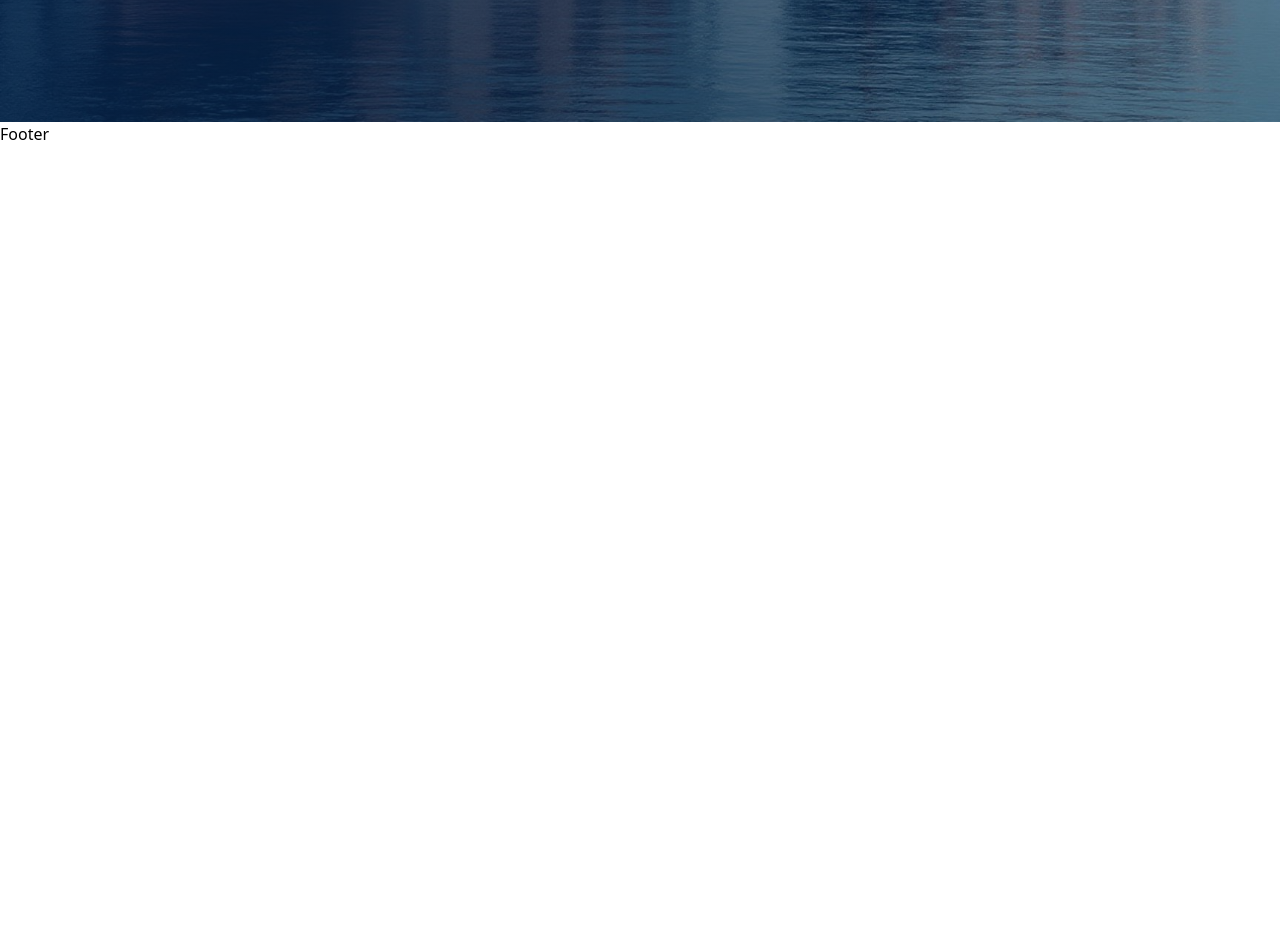
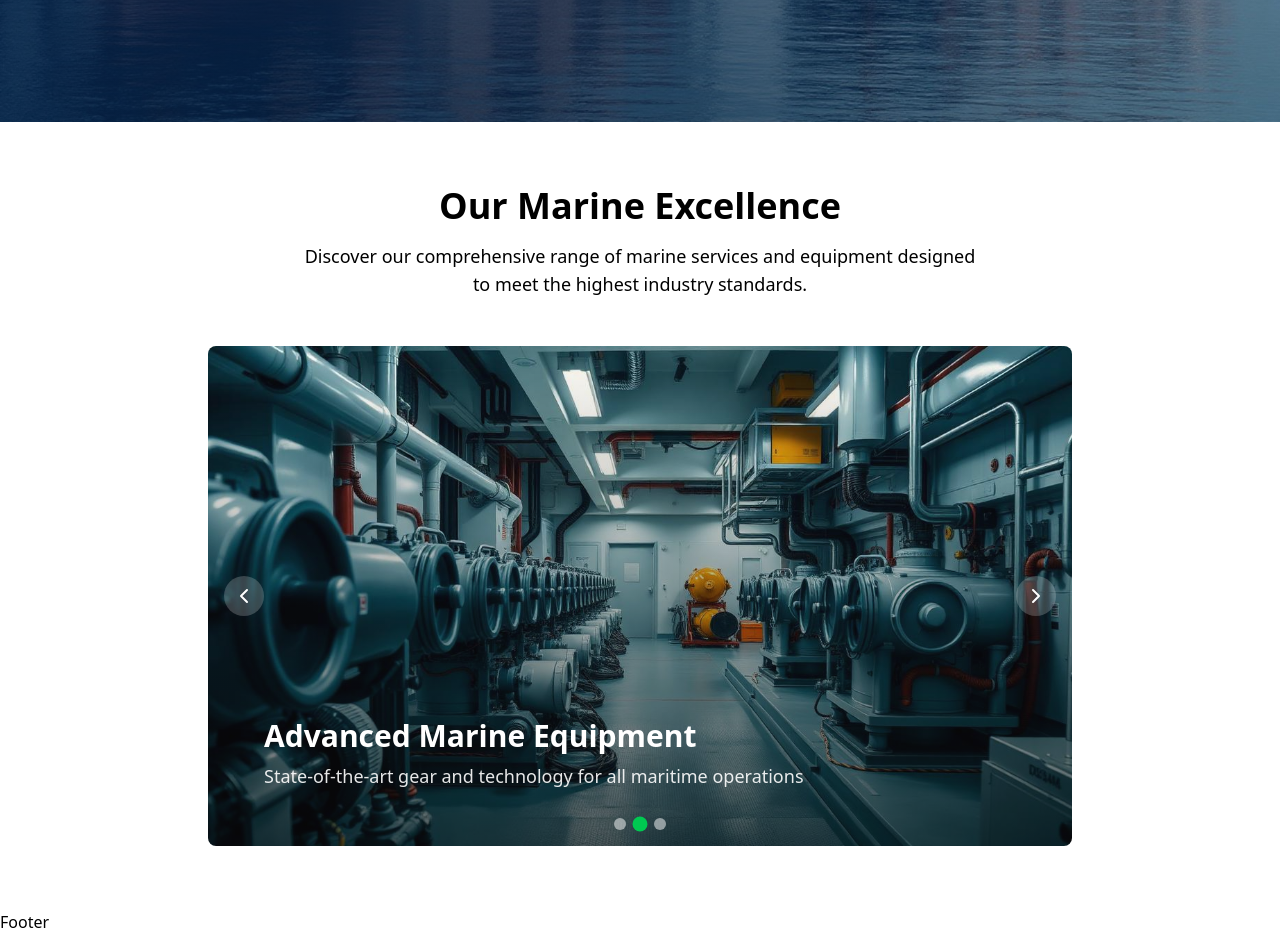
Before and after one commit to faressuliman/triple-s, a React (Vite) app: page / in a window 1280 px wide. Shown: the part 678-1612 px from the top of the page. Before the commit the page ends 824 px from the top, so only its background shows below. Built offline with nearby package versions, Linux system fonts and the light colour scheme.

Commit message:
Slideshow Section is done

```diff
--- a/package.json
+++ b/package.json
@@ -11,6 +11,7 @@
   },
   "dependencies": {
     "@tailwindcss/vite": "^4.1.11",
+    "lucide-react": "^0.536.0",
     "react": "^19.1.0",
     "react-dom": "^19.1.0",
     "react-router-dom": "^7.7.1",
--- a/src/components/Navbar.tsx
+++ b/src/components/Navbar.tsx
@@ -11,7 +11,7 @@ const Navbar = () => {
         {/* Logo */}
         <NavLink to="/" className="flex items-center space-x-3 rtl:space-x-reverse no-highlight">
           <img src={logo} className="h-14 object-contain" alt="Triple S Logo" />
-          <span className="self-center text-2xl font-semibold whitespace-nowrap text-white">
+          <span className="self-center text-2xl font-semibold whitespace-nowrap text-[#d4d4d4]">
             Triple S Marine Services
           </span>
         </NavLink>
@@ -19,7 +19,7 @@ const Navbar = () => {
         {/* Mobile Menu Toggle Button */}
         <button
           type="button"
-          onClick={() => setIsOpen(!isOpen)}
+          onClick={() => setIsOpen(prev => !prev)}
           className="inline-flex items-center p-2 w-8 h-8 justify-center text-sm text-[#38a8d4] rounded-lg md:hidden hover:bg-[#09385e] focus:outline-none focus:ring-2 focus:ring-[#09385e] duration-300"
         >
           <span className="sr-only">Open main menu</span>
--- /dev/null
+++ b/src/components/home/HeroSection.tsx
@@ -0,0 +1,45 @@
+import { Link } from "react-router-dom";
+import Button from "../ui/Button";
+import heroImage from "../../assets/hero-marine.jpg";
+
+const HeroSection = () => {
+  return (
+    <div className="relative h-screen flex items-center justify-center overflow-hidden">
+      {/* Background Image with Gradient Overlay */}
+      <div className="absolute inset-0">
+        <img
+          src={heroImage}
+          alt="Marine industry hero"
+          className="w-full h-full object-cover"
+        />
+        <div className="absolute inset-0 bg-gradient-to-r from-[#07254B]/80 to-[#07254B]/40" />
+      </div>
+
+      {/* Content */}
+      <div className="relative z-10 text-white text-center p-4 max-w-2xl">
+        <h1 className="text-5xl font-bold pb-1">Commitment is our motive</h1>
+        <p className="mt-5 text-xl pb-1">
+          Welcome to our company where you can find anything related to the Marine industry.
+        </p>
+        <p className="text-2xl mt-2 font-semibold text-[#38d49c] pb-1">
+          The Best Place To Meet Your Requirements.
+        </p>
+        <div className="mt-6 flex flex-col md:flex-row justify-center items-center gap-4">
+          <Link to="/contact" className="w-full md:w-auto">
+            <Button className="border-[#38d49c] bg-[#38d49c] hover:bg-[#3c9776] hover:border-[#3c9776]">
+              Get Started →
+            </Button>
+          </Link>
+          <Link to="/about" className="w-full md:w-auto">
+            <Button className="border-white hover:bg-white hover:text-black">
+              Learn More
+            </Button>
+          </Link>
+        </div>
+
+      </div>
+    </div>
+  )
+}
+
+export default HeroSection
--- /dev/null
+++ b/src/components/home/ImageSlideShow.tsx
@@ -0,0 +1,92 @@
+import { useEffect, useState } from "react";
+import { slideShow } from "../../data";
+import { ChevronLeft, ChevronRight } from "lucide-react";
+
+const ImageSlideShow = () => {
+  const [currentSlide, setCurrentSlide] = useState(0);
+
+  useEffect(() => {
+    const timer = setInterval(() => {
+      setCurrentSlide((prev) => (prev + 1) % slideShow.length);
+    }, 5000);
+
+    return () => clearInterval(timer);
+  }, []);
+
+  const nextSlide = () => {
+    setCurrentSlide((prev) => (prev + 1) % slideShow.length);
+  };
+
+  const prevSlide = () => {
+    setCurrentSlide((prev) => (prev - 1 + slideShow.length) % slideShow.length);
+  };
+
+  return (
+    <div className="py-16 bg-secondary/30">
+      <div className="container mx-auto px-4 sm:px-6 lg:px-8">
+        <div className="text-center mb-12">
+          <h2 className="text-3xl md:text-4xl font-bold text-foreground mb-4">
+            Our Marine Excellence
+          </h2>
+          <p className="text-lg max-w-2xl mx-auto">
+            Discover our comprehensive range of marine services and equipment
+            designed to meet the highest industry standards.
+          </p>
+        </div>
+      </div>
+
+      <div className="relative max-w-4xl mx-auto px-4 ">
+        <div className="relative h-96 md:h-[500px] rounded-lg overflow-hidden shadow-ocean">
+          {slideShow.map((slide, index) => (
+            <div
+              key={slide.id}
+              className={`absolute inset-0 transition-opacity duration-1000 ${
+                index === currentSlide ? "opacity-100" : "opacity-0"
+              }`}
+            >
+              <img
+                src={slide.image}
+                alt={slide.title}
+                className="w-full h-full object-cover"
+              />
+              <div className="absolute inset-0 bg-gradient-to-t from-black/60 to-transparent" />
+              <div className="absolute bottom-6 left-6 p-6 md:p-8 text-white">
+                <h3 className="text-2xl md:text-3xl font-bold mb-2">
+                  {slide.title}
+                </h3>
+                <p className="text-lg opacity-90">{slide.description}</p>
+              </div>
+            </div>
+          ))}
+        </div>
+
+        {/* Navigation Buttons */}
+        <button
+          className="cursor-pointer absolute left-8 top-1/2 -translate-y-1/2 w-10 h-10 bg-white/20 text-white rounded-full flex items-center justify-center hover:bg-white/30 transition-colors"
+          onClick={prevSlide}
+        >
+          <ChevronLeft size={24} />
+        </button>
+        <button
+          className="cursor-pointer absolute right-8 top-1/2 -translate-y-1/2 w-10 h-10 bg-white/20 text-white rounded-full flex items-center justify-center hover:bg-white/30 transition-colors"
+          onClick={nextSlide}
+        >
+          <ChevronRight size={24} />
+        </button>
+
+        {/* Slide Indicators */}
+        <div className="absolute bottom-4 left-1/2 -translate-x-1/2 flex gap-2">
+          {slideShow.map((_, index) => (
+            <button key={index} className={`cursor-pointer w-3 h-3 rounded-full transition-all ${
+                index === currentSlide ? "bg-green-500 scale-125" : "bg-white/50 hover:bg-white/70"
+              }`}
+              onClick={() => setCurrentSlide(index)}
+            />
+          ))}
+        </div>
+      </div>
+    </div>
+  );
+};
+
+export default ImageSlideShow;
--- /dev/null
+++ b/src/data/index.ts
@@ -0,0 +1,26 @@
+import type { ISlideShow } from "../interfaces";
+import boat1 from "../assets/boat-1.jpg"
+import equipment1 from "../assets/equipment-1.jpg"
+import oceanWaves from "../assets/ocean-waves.jpg"
+export const slideShow: ISlideShow[] = [
+    {
+        id: 1,
+        image: boat1,
+        title: "Professional Marine Vessels",
+        description: "Modern commercial boats designed for efficiency and reliability"
+    },
+
+    {
+        id: 2,
+        image: equipment1,
+        title: "Advanced Marine Equipment",
+        description: "State-of-the-art gear and technology for all maritime operations"
+    },
+
+    {
+        id: 3,
+        image: oceanWaves,
+        title: "Ocean Expertise",
+        description: "Deep knowledge of marine environments and conditions"
+    }
+]
--- /dev/null
+++ b/src/interfaces/index.ts
@@ -0,0 +1,6 @@
+export interface ISlideShow {
+    id: number,
+    image: string,
+    title: string,
+    description: string
+}
--- a/src/pages/index.tsx
+++ b/src/pages/index.tsx
@@ -1,44 +1,13 @@
-import { Link } from "react-router-dom";
-import heroImage from "../assets/hero-marine.jpg";
-import Button from "../components/ui/Button";
+import HeroSection from "../components/home/HeroSection";
+import ImageSlideShow from "../components/home/ImageSlideShow";
+
 
 const Home = () => {
   return (
-    <section className="relative h-screen flex items-center justify-center overflow-hidden">
-      {/* Background Image with Gradient Overlay */}
-      <div className="absolute inset-0">
-        <img
-          src={heroImage}
-          alt="Marine industry hero"
-          className="w-full h-full object-cover"
-        />
-        <div className="absolute inset-0 bg-gradient-to-r from-[#07254B]/80 to-[#07254B]/40" />
-      </div>
-
-      {/* Content */}
-      <div className="relative z-10 text-white text-center p-4 max-w-2xl">
-        <h1 className="text-5xl font-bold pb-1">Commitment is our motive</h1>
-        <p className="mt-5 text-xl pb-1">
-          Welcome to our company where you can find anything related to the Marine industry.
-        </p>
-        <p className="text-2xl mt-2 font-semibold text-[#38d49c] pb-1">
-          The Best Place To Meet Your Requirements.
-        </p>
-        <div className="mt-6 flex flex-col md:flex-row justify-center items-center gap-4">
-          <Link to="/contact" className="w-full md:w-auto">
-            <Button className="border-[#38d49c] bg-[#38d49c] hover:bg-[#3c9776] hover:border-[#3c9776]">
-              Get Started →
-            </Button>
-          </Link>
-          <Link to="/about" className="w-full md:w-auto">
-            <Button className="border-white hover:bg-white hover:text-black">
-              Learn More
-            </Button>
-          </Link>
-        </div>
-
-      </div>
-    </section>
+    <>
+      <HeroSection />
+      <ImageSlideShow />
+    </>
   );
 };
 
```
Also changed, not shown: 1 other file (tests, documents, lock files or other folders).
